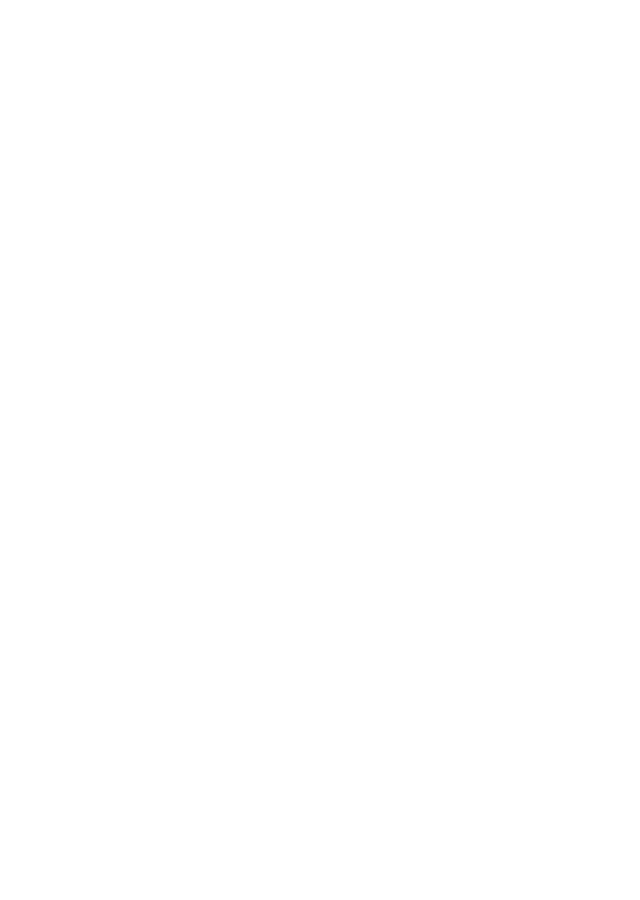
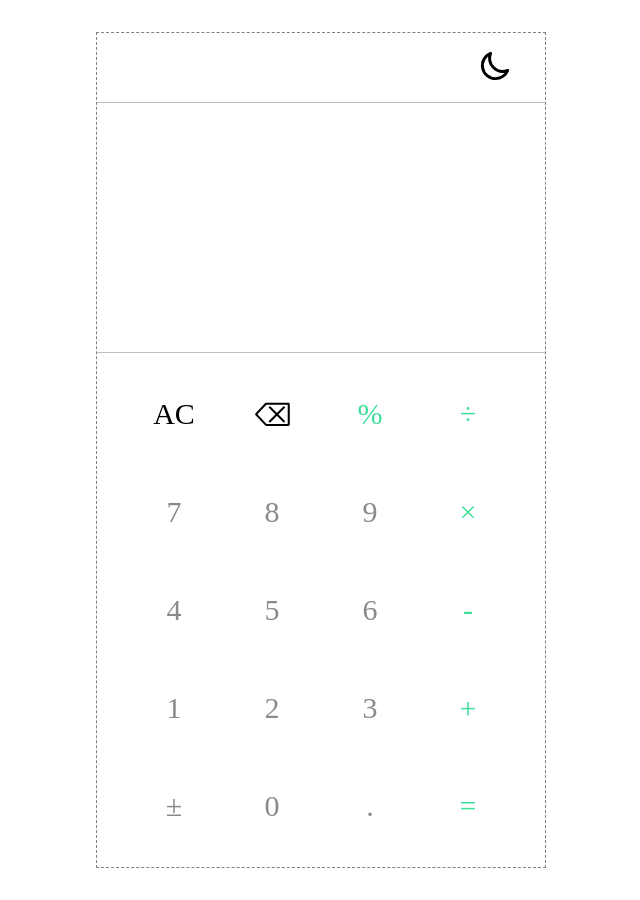
Before and after one commit to SoftBoy4k/calculator, a React (Vite) app: page / in a window 1280 px wide. Shown: the whole page, without its empty margins (319-959 px from the left). Before the commit the page ends 800 px from the top, so only its background shows below. Built offline with nearby package versions, Linux system fonts and the light colour scheme.

Commit message:
create initial interface and create theme switcher

```diff
--- a/src/App.tsx
+++ b/src/App.tsx
@@ -1,8 +1,21 @@
+import { useState } from 'react';
+import Container from './components/Container';
+import Header from './components/Header';
+import Keyboard from './components/Keyboard';
+import Window from './components/Window';
+
 
 function App() {
 
+  const [isDarkTheme, setIsDarkTheme] = useState<boolean>(false);
+
   return (
     <>
+      <Container>
+        <Header isDarkTheme={isDarkTheme} setIsDarkTheme={setIsDarkTheme}/>
+        <Window isDarkTheme={isDarkTheme}/>
+        <Keyboard isDarkTheme={isDarkTheme}/>
+      </Container>
     </>
   )
 }
--- /dev/null
+++ b/src/components/Container.tsx
@@ -0,0 +1,14 @@
+
+interface ContainerProps {
+    children: React.ReactNode
+}
+
+const Container = ({children}: ContainerProps) => {
+  return (
+    <div className="container">
+        {children}
+    </div>
+  )
+}
+
+export default Container
--- /dev/null
+++ b/src/components/Header.tsx
@@ -0,0 +1,17 @@
+import ThemeSwitcher from "./ThemeSwitcher"
+
+interface HeaderProps {
+  isDarkTheme: boolean
+  setIsDarkTheme: (arg0: boolean) => void
+}
+
+const Header = ({isDarkTheme, setIsDarkTheme}: HeaderProps) => {
+
+  return (
+    <div className={`header ${isDarkTheme ? "header--dark" : "header--light" }`}>
+        <ThemeSwitcher isDarkTheme={isDarkTheme} setIsDarkTheme={setIsDarkTheme}/>
+    </div>
+  )
+}
+
+export default Header
--- /dev/null
+++ b/src/components/Keyboard.tsx
@@ -0,0 +1,34 @@
+import { deleteArrowIconDark, deleteArrowIconLight } from "../svg"
+
+interface KeyboardProps {
+  isDarkTheme: boolean
+}
+
+const Keyboard = ({isDarkTheme}: KeyboardProps) => {
+  return (
+    <ul className={`keyboard ${isDarkTheme ? "keyboard--dark" : "keyboard--light" }`}>
+      <li className={`keyboard__item ${isDarkTheme ? "keyboard__main-item--dark" : "keyboard__main-item--light" }`}>AC</li>
+      <li className={`keyboard__item ${isDarkTheme ? "keyboard__main-item--dark" : "keyboard__main-item--light" }`}>{isDarkTheme ? deleteArrowIconDark : deleteArrowIconLight}</li>
+      <li className="keyboard__item keyboard__math__signs">%</li>
+      <li className="keyboard__item keyboard__math__signs">÷</li>
+      <li className={`keyboard__item ${isDarkTheme ? "keyboard__item--dark" : "keyboard__item--light"}`}>7</li>
+      <li className={`keyboard__item ${isDarkTheme ? "keyboard__item--dark" : "keyboard__item--light"}`}>8</li>
+      <li className={`keyboard__item ${isDarkTheme ? "keyboard__item--dark" : "keyboard__item--light"}`}>9</li>
+      <li className="keyboard__item keyboard__math__signs">×</li>
+      <li className={`keyboard__item ${isDarkTheme ? "keyboard__item--dark" : "keyboard__item--light"}`}>4</li>
+      <li className={`keyboard__item ${isDarkTheme ? "keyboard__item--dark" : "keyboard__item--light"}`}>5</li>
+      <li className={`keyboard__item ${isDarkTheme ? "keyboard__item--dark" : "keyboard__item--light"}`}>6</li>
+      <li className="keyboard__item keyboard__math__signs">-</li>
+      <li className={`keyboard__item ${isDarkTheme ? "keyboard__item--dark" : "keyboard__item--light"}`}>1</li>
+      <li className={`keyboard__item ${isDarkTheme ? "keyboard__item--dark" : "keyboard__item--light"}`}>2</li>
+      <li className={`keyboard__item ${isDarkTheme ? "keyboard__item--dark" : "keyboard__item--light"}`}>3</li>
+      <li className="keyboard__item keyboard__math__signs">+</li>
+      <li className={`keyboard__item ${isDarkTheme ? "keyboard__item--dark" : "keyboard__item--light"}`}>±</li>
+      <li className={`keyboard__item ${isDarkTheme ? "keyboard__item--dark" : "keyboard__item--light"}`}>0</li>
+      <li className={`keyboard__item ${isDarkTheme ? "keyboard__item--dark" : "keyboard__item--light"}`}>.</li>
+      <li className="keyboard__item keyboard__math__signs">=</li>
+    </ul>
+  )
+}
+
+export default Keyboard
--- /dev/null
+++ b/src/components/ThemeSwitcher.tsx
@@ -0,0 +1,19 @@
+import { lightIcon, darkIcon } from "../svg";
+
+interface ThemeSwitcherProps {
+  isDarkTheme: boolean
+  setIsDarkTheme: (arg0: boolean) => void
+}
+
+const ThemeSwitcher = ({isDarkTheme, setIsDarkTheme}: ThemeSwitcherProps) => {
+
+  return (
+    <>
+      <div className="switcher" onClick={() => {setIsDarkTheme(!isDarkTheme)}}>
+        { isDarkTheme ? lightIcon : darkIcon }
+      </div>
+    </>
+  )
+}
+
+export default ThemeSwitcher
--- /dev/null
+++ b/src/components/Window.tsx
@@ -0,0 +1,14 @@
+
+interface WindowProps {
+  isDarkTheme: boolean
+}
+
+const Window = ({isDarkTheme}: WindowProps) => {
+  return (
+    <div className={`window ${isDarkTheme ? "window--dark" : "window--light" }`}>
+
+    </div>
+  )
+}
+
+export default Window
--- a/src/index.css
+++ b/src/index.css
@@ -0,0 +1,130 @@
+* {
+    margin: 0;
+    padding: 0;
+    box-sizing: border-box;
+}
+
+
+/* ====================== Container ========================== */
+
+.container {
+    max-width: 450px;
+    width: 100%;
+    margin: 2rem auto;
+    border: 1px dashed gray;
+}
+
+/* ====================== / Container ========================== */
+
+
+
+/* ====================== Header ========================== */
+
+.header {
+    width: 100%;
+    display: flex;
+    justify-content: end;
+    align-items: center;
+    height: 70px;
+}
+
+.header--dark {
+    border-bottom: 1px solid rgba(255, 255, 255, 0.25);
+    background-color: rgb(65, 65, 65);
+}
+
+.header--light {
+    border-bottom: 1px solid rgba(0, 0, 0, 0.25);
+    background-color: rgb(255, 255, 255);
+}
+
+/* ====================== / Header ========================== */
+
+
+
+/* ====================== Theme Switcher ========================== */
+
+.switcher {
+    width: 35px;
+    margin: 0 2rem;
+}
+
+/* ====================== / Theme Switcher ========================== */
+
+
+
+/* ====================== Window ========================== */
+
+.window {
+    width: 100%;
+    height: 250px;
+
+}
+
+.window--dark {
+    background-color: rgb(65, 65, 65);
+    border-bottom: 1px solid rgba(255, 255, 255, 0.25);
+}
+
+.window--light {
+    background-color: rgb(255, 255, 255);
+    border-bottom: 1px solid rgba(0, 0, 0, 0.25);
+}
+
+/* ====================== / Window ========================== */
+
+
+
+/* ====================== Keyboard ========================== */
+
+.keyboard {
+    display: grid;
+    grid-template-columns: 1fr 1fr 1fr 1fr;
+    gap: 0.5rem;
+    padding: 1rem 2rem;
+    background-color: aqua;
+}
+
+.keyboard--dark {
+    background-color: rgb(65, 65, 65);
+}
+
+.keyboard--light {
+    background-color: rgb(255, 255, 255);
+}
+
+.keyboard__item {
+    max-width: 90px;
+    aspect-ratio: 1;
+    width: 100%;
+    display: flex;
+    justify-content: center;
+    align-items: center;
+    font-size: 30px;
+}
+
+.keyboard__item--dark {
+    color: rgb(255, 255, 255)
+}
+
+.keyboard__item--light {
+    color: rgb(138, 138, 138)
+}
+
+.keyboard__main-item--dark {
+    color: rgb(255, 255, 255);
+    background-color: rgb(174, 174, 174);
+    border-radius: 50%;
+}
+
+.keyboard__main-item--light {
+    color: rgb(0, 0, 0);
+}
+
+.keyboard__math__signs {
+    color: rgb(61, 221, 154);
+    border-radius: 50%;
+    background-color: white;
+}
+
+/* ====================== / Keyboard ========================== */
--- /dev/null
+++ b/src/svg.tsx
@@ -0,0 +1,11 @@
+export const deleteArrowIconLight = <svg style={{width: "35px"}} viewBox="0 0 1024 1024" version="1.1" xmlns="http://www.w3.org/2000/svg"><path d="M980.4 849.5H326.2c-13.6 0-25.3-7.8-31.7-20.4L17.2 537.5c-15.6-16.4-15.6-46.3 0-62.7L299.3 178c7.7-8.1 18.1-11.9 28.5-10.8h652.5c21 0 36.8 18.2 36.8 42.3v597.8c0 24-15.8 42.2-36.7 42.2z m-640.8-60h617.5V227.1H335.4l-265.2 279 269.4 283.4z" /><path d="M395.929 710.279l446.534-446.534 42.426 42.426-446.534 446.534z" /><path d="M395.999 306.162l42.426-42.426L884.958 710.27l-42.426 42.426z" /></svg>
+
+export const deleteArrowIconDark = <svg style={{width: "30px"}} fill="white" viewBox="0 0 1024 1024" version="1.1" xmlns="http://www.w3.org/2000/svg"><path d="M980.4 849.5H326.2c-13.6 0-25.3-7.8-31.7-20.4L17.2 537.5c-15.6-16.4-15.6-46.3 0-62.7L299.3 178c7.7-8.1 18.1-11.9 28.5-10.8h652.5c21 0 36.8 18.2 36.8 42.3v597.8c0 24-15.8 42.2-36.7 42.2z m-640.8-60h617.5V227.1H335.4l-265.2 279 269.4 283.4z" /><path d="M395.929 710.279l446.534-446.534 42.426 42.426-446.534 446.534z" /><path d="M395.999 306.162l42.426-42.426L884.958 710.27l-42.426 42.426z" /></svg>
+
+export const darkIcon = <svg xmlns="http://www.w3.org/2000/svg" fill="none" viewBox="0 0 24 24" stroke="currentColor">
+<path stroke-linecap="round" stroke-linejoin="round" stroke-width="2" d="M20.354 15.354A9 9 0 018.646 3.646 9.003 9.003 0 0012 21a9.003 9.003 0 008.354-5.646z" />
+</svg>
+
+export const lightIcon = <svg xmlns="http://www.w3.org/2000/svg" style={{color: "white"}} fill="none" viewBox="0 0 24 24" stroke="currentColor">
+<path stroke-linecap="round" stroke-linejoin="round" stroke-width="2" d="M12 3v1m0 16v1m9-9h-1M4 12H3m15.364 6.364l-.707-.707M6.343 6.343l-.707-.707m12.728 0l-.707.707M6.343 17.657l-.707.707M16 12a4 4 0 11-8 0 4 4 0 018 0z" />
+</svg>
```
